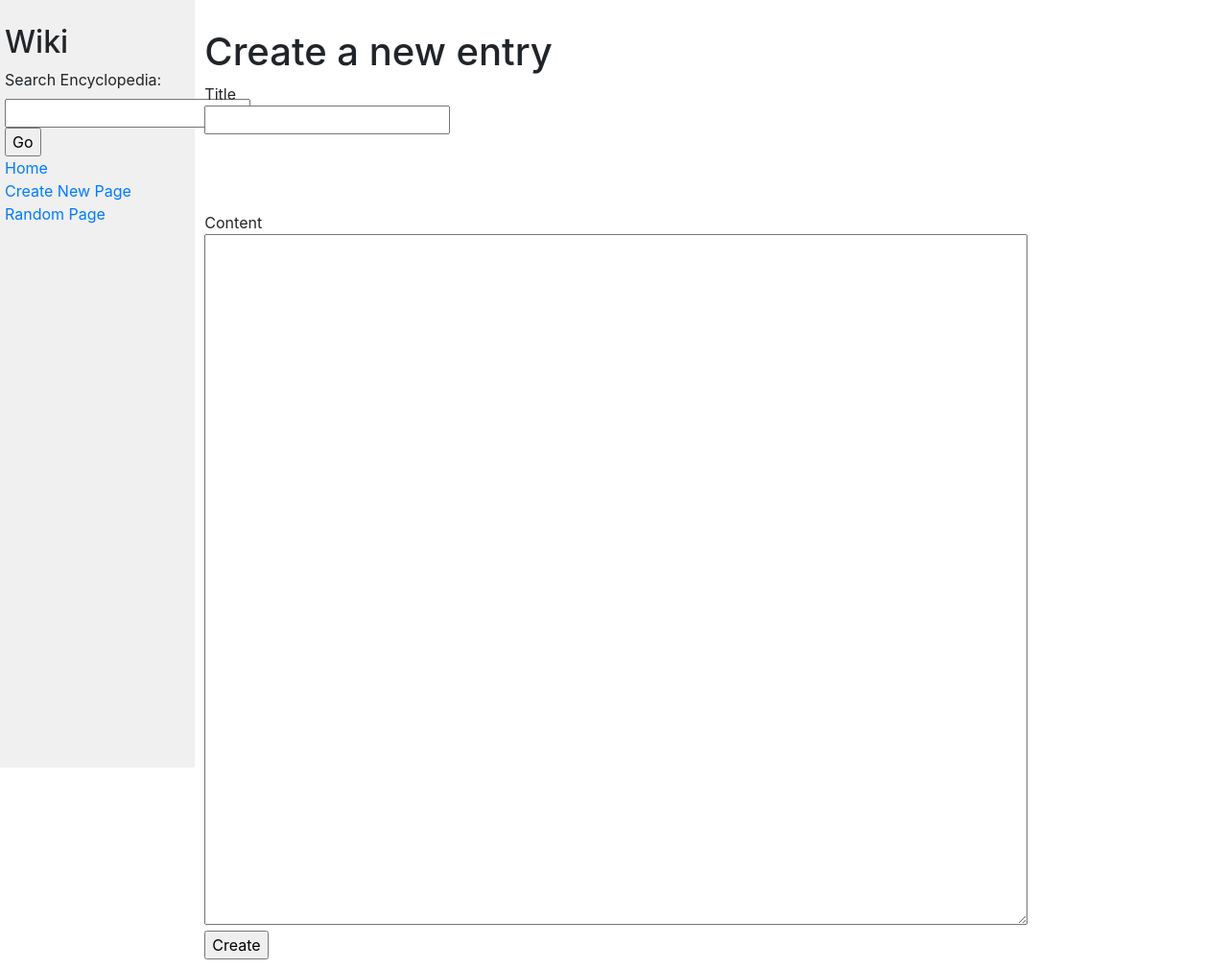
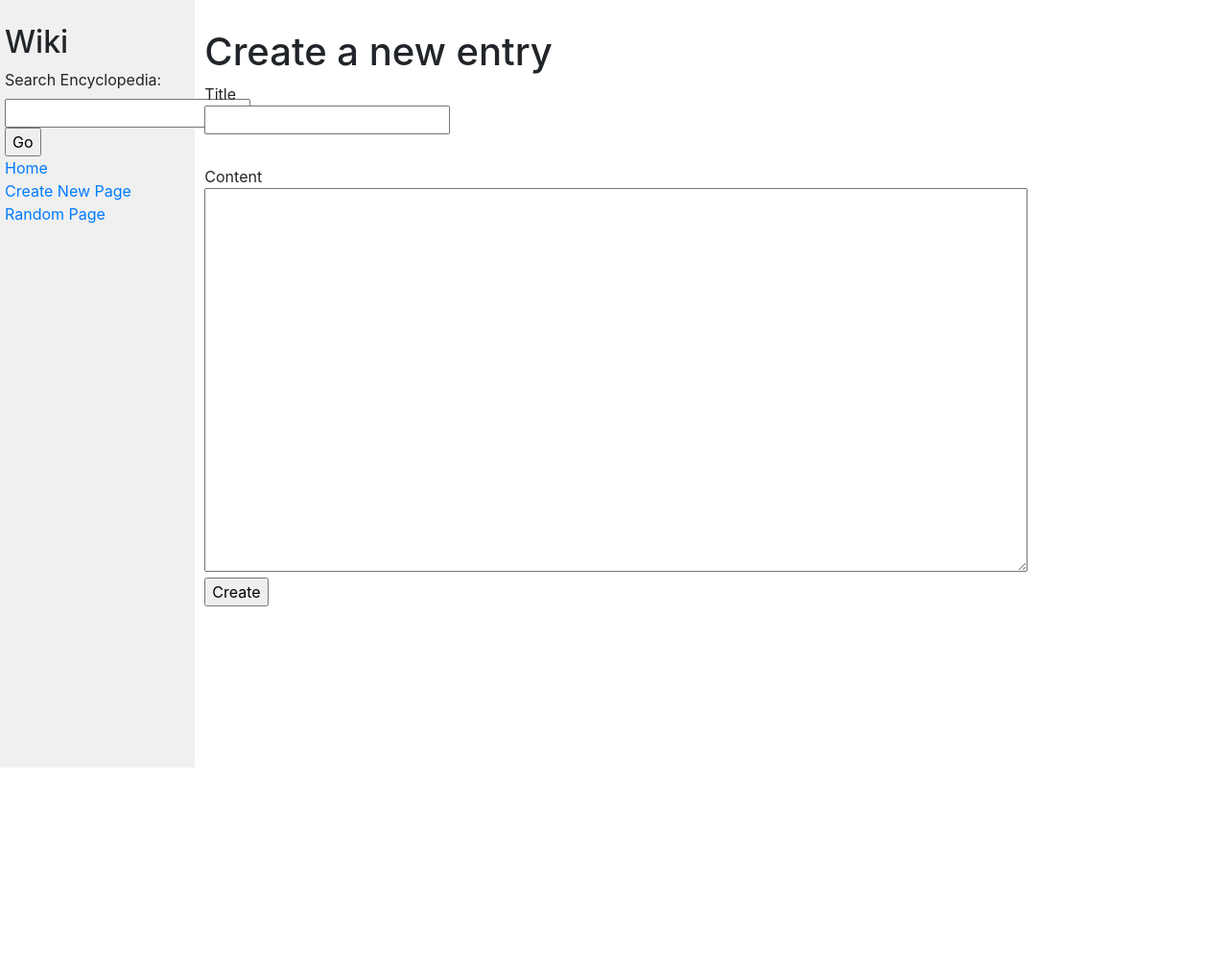
Before and after one commit to jakebbianca/cs50x, a Django app: page /new/ in a window 1280 px wide. Shown: the whole page at 96% size. After the commit the page ends 800 px from the top, so only its background shows below. Run offline with Django 3.2, Linux system fonts and the light colour scheme; some libraries are stand-ins or nearby versions.

Commit message:
trying to update css

```diff
--- a/encyclopedia/static/encyclopedia/styles.css
+++ b/encyclopedia/static/encyclopedia/styles.css
@@ -13,7 +13,7 @@ h1 {
 }
 
 textarea {
-    height: 90vh;
+    height: 50vh;
     width: 80%;
 }
 
@@ -38,5 +38,5 @@ textarea {
 }
 
 .title-input {
-    margin-bottom: 5em;
+    margin-bottom: 2em;
 }
```
